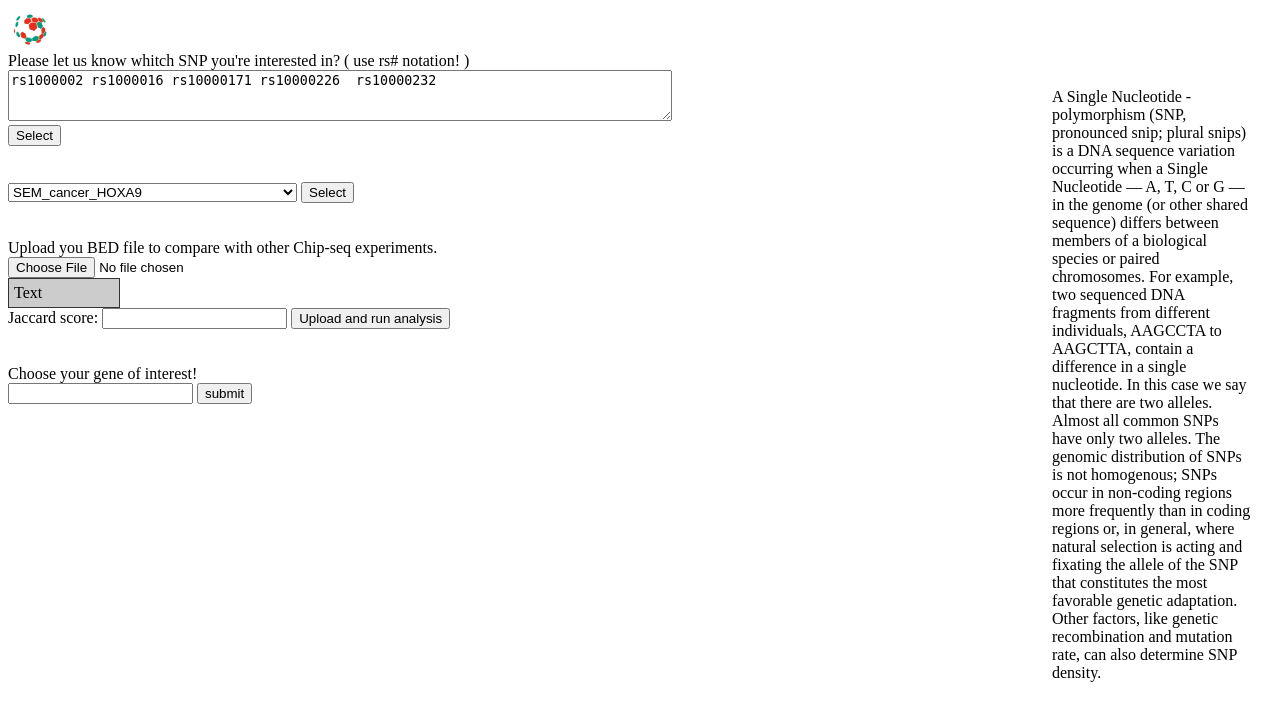
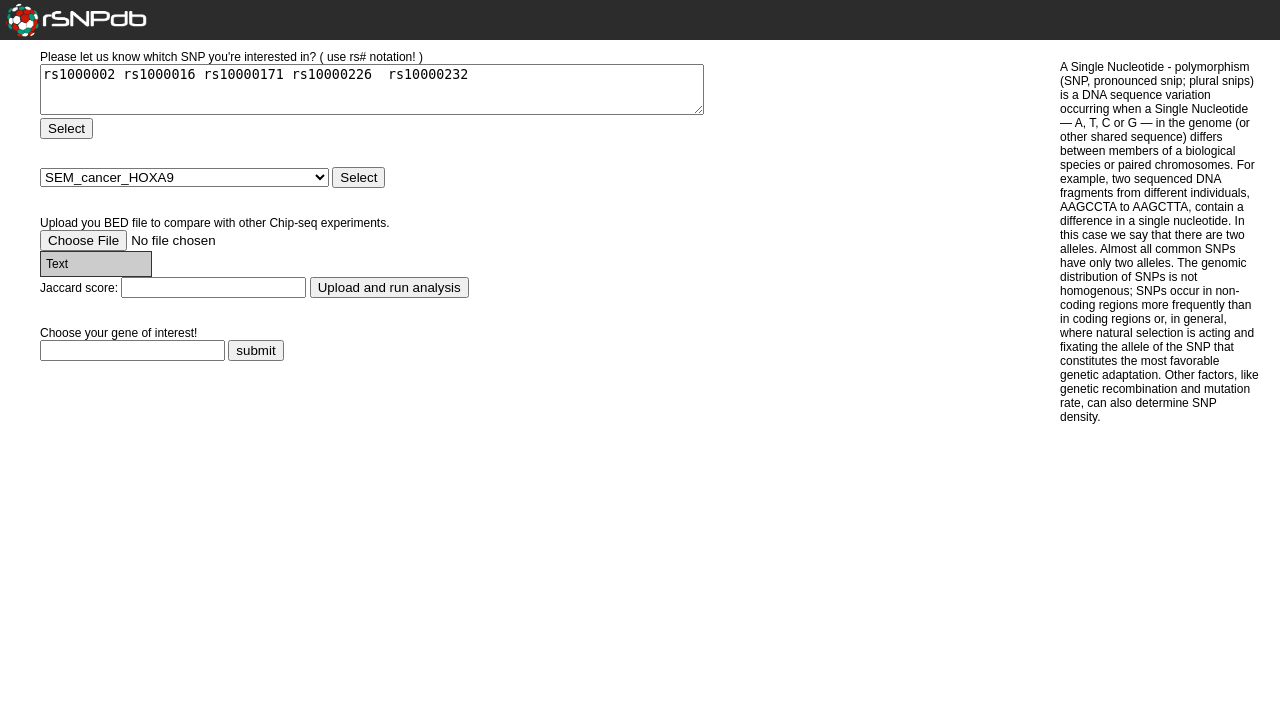
Before and after one commit to szabadkai/rSNP_database, a PHP site: page / in a window 1280 px wide. Shown: the top 721 px of the page. Run offline with PHP 8.4, Linux system fonts and the light colour scheme.

Commit message:
JS added

```diff
--- a/index.php
+++ b/index.php
@@ -1,6 +1,8 @@
 <!DOCTYPE html>
 
 <html>
+<script type="text/javascript" src="http://code.jquery.com/jquery-latest.min.js"></script>
+
     <head>
    <meta charset="utf-8">
    <title>rSNP database</title>
@@ -43,9 +45,13 @@
    <form action="./cgi-bin/uploadbed.py" enctype="multipart/form-data" method="post">
   Upload you BED file to compare with other Chip-seq experiments.<br>
   <input type="file" id="bed" name="bed" value="Upload BED file"><br>
+
+
   <div class="tiptext">Text
 <div class="description"> Here is the big fat description box</div>
 </div>
+
+
     Jaccard score:
 
     <input type="text" id="jaccard" name="jaccard">
--- a/main.css
+++ b/main.css
@@ -1,3 +1,118 @@
+html, body, div{
+    display: block;
+    margin: 0;
+    padding: 0;
+    border: 0;
+    font-size: 100%;
+    vertical-align: baseline;
+    background: transparent;
+}
+.topbar{
+    width: 100%;
+    background: #2c2c2c;
+    height: 40px;
+}
+
+
+.preserve{
+    white-space:pre-wrap;
+}
+
+@charset "utf-8";
+/* 52framework General StyleSheet - contains styles for all the HTML elements this framework supports */
+
+body {
+  background:#fff;
+  color:#000;
+  font:12px Arial, Helvetica, sans-serif;
+  position:relative;
+}
+
+
+/* ** ** Common Addative Classes ** ** */
+.left, .float_left  { float:left    }
+.right, .float_right { float:right  }
+.clear { clear:both; display:block; overflow:hidden; visibility:hidden; height:0px;}
+.clear-left, .clear_left { clear:left; } .clear-right, .clear_right { clear:right; }
+.hide  { display:none   } .block {display:block !important;} .inline {display:inline !important;}
+
+.align_right    { text-align:right;   }
+.align_left     { text-align:left;    }
+.align_center   { text-align:center;  }
+.align_justify  { text-align:justify; }
+
+.bold {font-weight:600;}
+.italic {font-style:italic;}
+
+a { color:#525252;  }
+a:hover, a:focus { text-decoration:underline;}
+a:active, a:visited { }
+
+blockquote {
+        font-family: Georgia,"Times New Roman", Times, serif;
+        margin:5px;
+        padding:10px;
+        font-size:1.52em;
+        color:#999;
+        font-style:italic;
+        line-height:1.3em;
+        width:100%;
+        quotes:none;
+    }
+    blockquote.left {border-right:1px dashed #ccc; width:35%;} /* float blockquote left, and set width */
+    blockquote.right {border-left:1px dashed #ccc; width:35%;} /* float blockquote right and set a width */
+
+/* ** ** Header Styles ** ** */
+h1, h2, h3, h4, h5 {padding:10px; margin:0 0 0.5em; line-height:1.1em;}
+h1 {    font-size:1.5em;}
+h2 {    font-size:1.4em;}
+h3 {    font-size:1.3em;}
+h4 {    font-size:1.2em;}
+h5 {    font-size:1.1em;}
+h6 {    font-size:1.05em;}
+
+/* ** ** ul li's ** ** */
+ul{
+  list-style:outside disc;
+}
+ul,ol{
+  margin:0 0 1.5em 1.5em;
+  padding:0;
+}
+li ul,li ol{
+  padding:0;
+  margin:0 0 1.5em 1.5em;
+}
+
+
+/* ** ** custom select color ** ** */
+::selection {
+    background: #7583cc; /* Safari */
+    }
+::-moz-selection {
+    background: #7583cc; /* Firefox */
+    color:#fff;
+}
+/* ** ** paragraph styling ** ** */
+p {margin:0 0 1.52em;}
+
+
+
+table{
+    border-collapse:collapse;
+
+}
+
+table,td,th{
+  border: solid black 1px;
+  padding:5px;
+  font:  'Courier New', Courier, monospace;
+   }
+.container{
+    margin-left: 30px;
+    padding:10px;
+	min-height:600px;
+}
 
 #sidebar{
     padding:20px;
```
